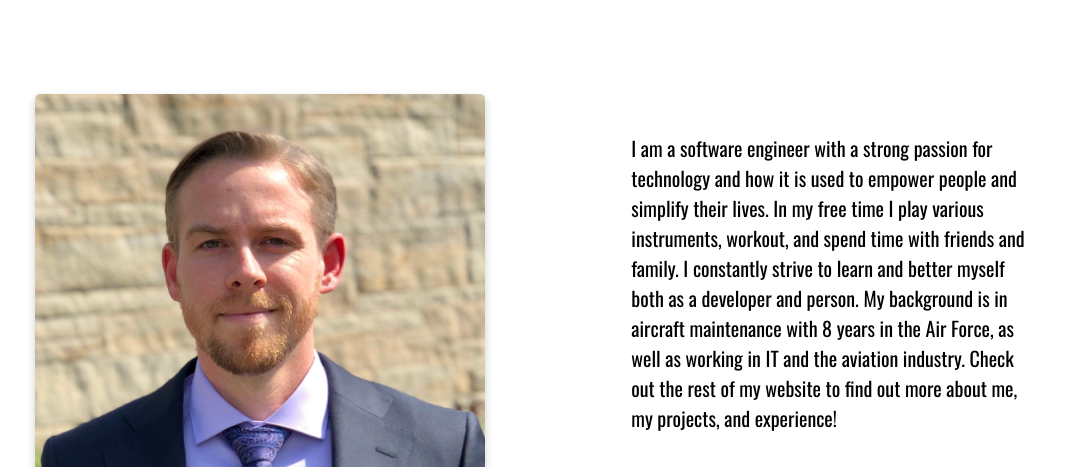
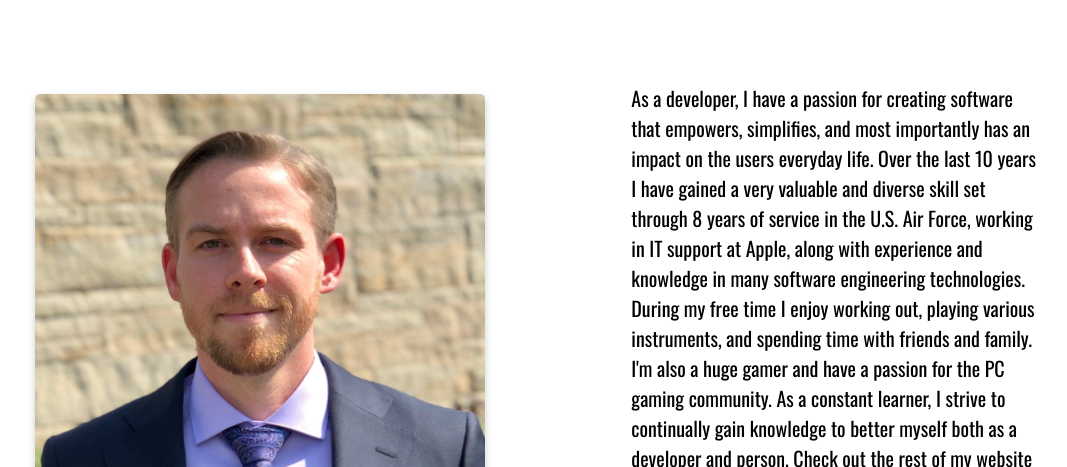
Before and after one commit to jcdorr003/jcdorr003.github.io, a plain HTML site: page index.html in a window 1280 px wide. Shown: the part 885-1352 px from the top of the page, without its empty margins (92-1159 px from the left). Drawn offline with nearby package versions, Linux system fonts and the light colour scheme.

Commit message:
Updated summary.

```diff
--- a/index.html
+++ b/index.html
@@ -69,14 +69,18 @@
         <img src="./images/IMG_0569.jpg" alt="Picture of me" />
         <div id="summary">
           <p>
-            I am a software engineer with a strong passion for technology and
-            how it is used to empower people and simplify their lives. In my
-            free time I play various instruments, workout, and spend time with
-            friends and family. I constantly strive to learn and better myself
-            both as a developer and person. My background is in aircraft
-            maintenance with 8 years in the Air Force, as well as working in IT
-            and the aviation industry. Check out the rest of my website to find
-            out more about me, my projects, and experience!
+            As a developer, I have a passion for creating software that
+            empowers, simplifies, and most importantly has an impact on the
+            users everyday life. Over the last 10 years I have gained a very
+            valuable and diverse skill set through 8 years of service in the
+            U.S. Air Force, working in IT support at Apple, along with
+            experience and knowledge in many software engineering technologies.
+            During my free time I enjoy working out, playing various
+            instruments, and spending time with friends and family. I'm also a
+            huge gamer and have a passion for the PC gaming community. As a
+            constant learner, I strive to continually gain knowledge to better
+            myself both as a developer and person. Check out the rest of my
+            website to see some of my projects!
           </p>
           <span>
             <a href="http://www.linkedin.com/in/jc-dorr" target="_blank"
--- a/style.css
+++ b/style.css
@@ -181,7 +181,7 @@ h1 {
   flex-direction: row;
   align-items: center;
   justify-content: space-around;
-  margin-top: 30px;
+  margin-top: 10px;
 }
 
 /* Projects */
```
